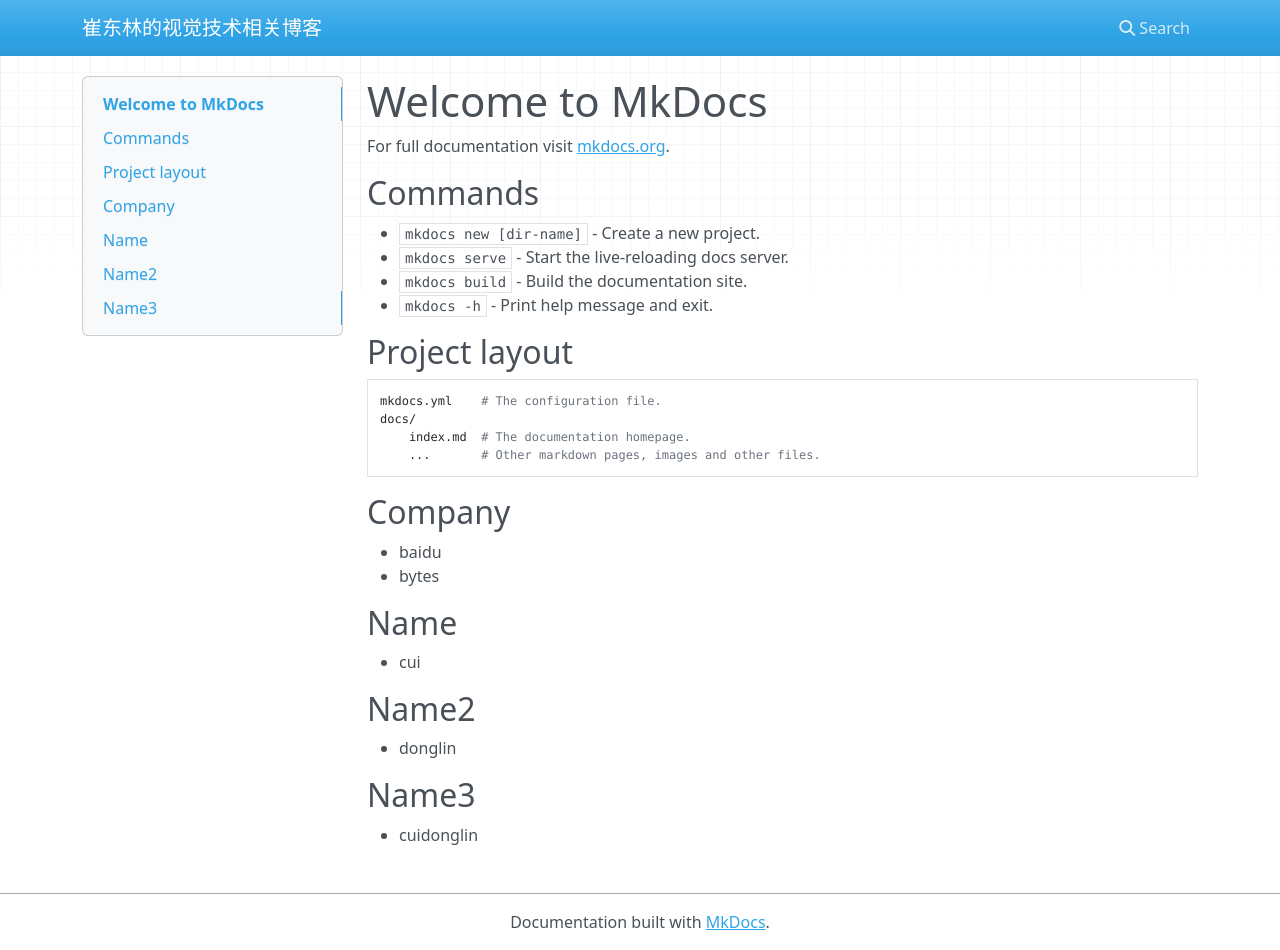
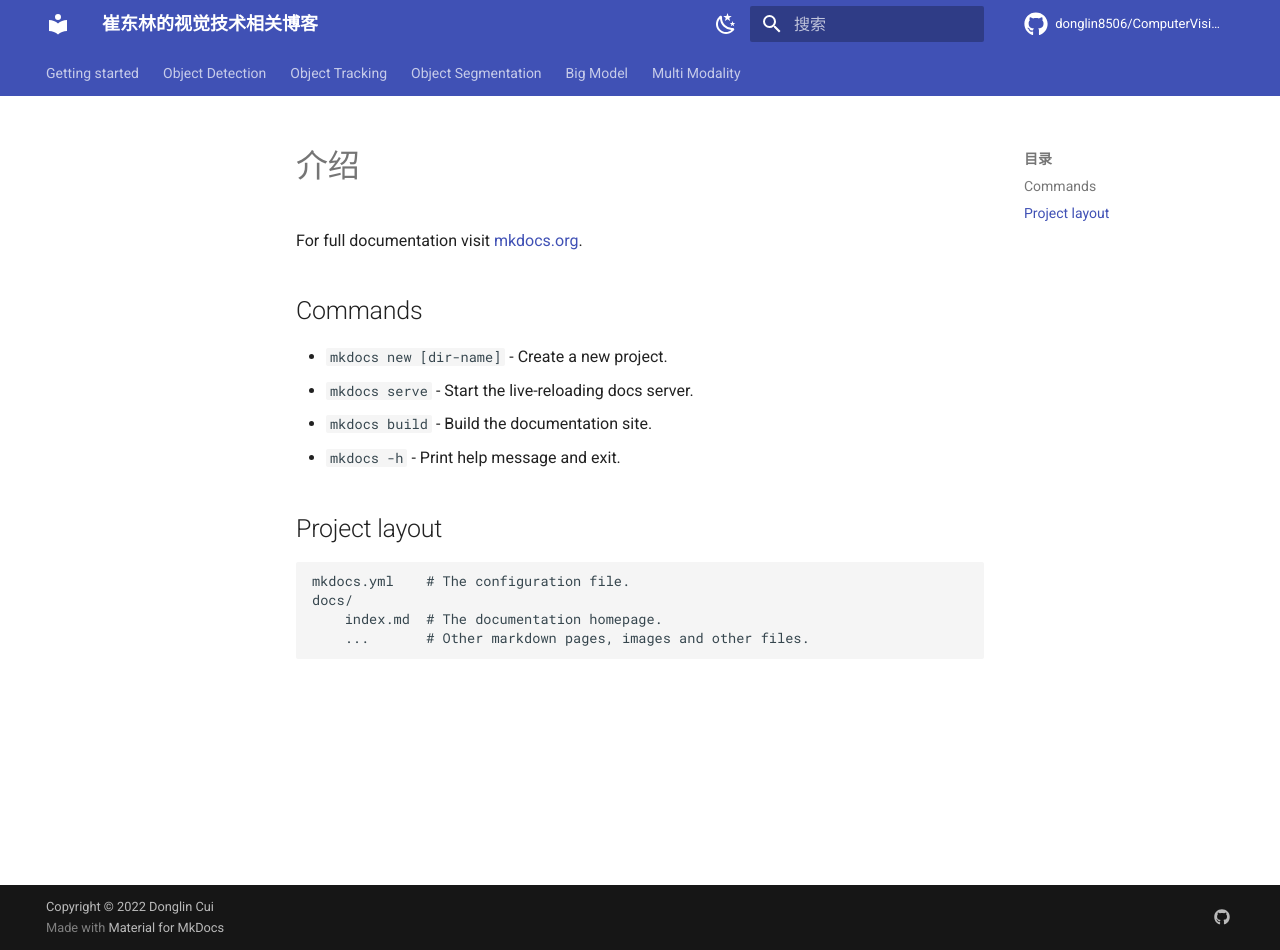
Before and after one commit to donglin8506/Blog, an MkDocs documentation site: the page built from docs/index.md, in a window 1280 px wide and 950 px high. Built offline with MkDocs 1.6.1 and Material for MkDocs 9.7.7, drawn with Linux system fonts in a browser that asks for light colours; nearby versions of some CDN libraries; comment, search, counter and statistics services are not loaded.

Commit message:
first commit

```diff
--- a/docs/index.md
+++ b/docs/index.md
@@ -1,4 +1,4 @@
-# Welcome to MkDocs
+# 介绍
 
 For full documentation visit [mkdocs.org](https://www.mkdocs.org).
 
@@ -15,19 +15,3 @@ For full documentation visit [mkdocs.org](https://www.mkdocs.org).
     docs/
         index.md  # The documentation homepage.
         ...       # Other markdown pages, images and other files.
-## Company
-
-* baidu
-* bytes
-
-## Name
-
-* cui
-
-## Name2
-
-* donglin
-
-## Name3
-
-* cuidonglin
--- a/mkdocs.yml
+++ b/mkdocs.yml
@@ -3,3 +3,53 @@
 site_url: https://donglin8506.github.io/ComputerVisionBlog
 site_author: 崔东林
 site_description: 崔东林的视觉技术相关博客
+
+# Repository
+repo_name: donglin8506/ComputerVisionBlog
+repo_url: https://github.com/donglin8506/ComputerVisionBlog
+
+# Copyright
+copyright: Copyright &copy; 2022 Donglin Cui
+
+theme:
+  name: material
+  language: zh # 一些提示性文字变成中文，例如搜索框的`Search` 变成 `搜索`
+  icon:
+    repo: fontawesome/brands/github # 右上角github标识设置
+  palette: # 页面dark/light切换
+    - scheme: default
+      primary: indigo
+      accent: orange
+      toggle:
+        icon: material/weather-night
+        name: Switch to dark mode
+    - scheme: slate
+      primary: indigo
+      accent: orange
+      toggle:
+        icon: material/weather-sunny
+        name: Switch to light mode
+  font:
+    text: Roboto
+    code: Roboto Mono
+  features:
+    - navigation.tabs # 顶栏使用Tab分割
+    - navigation.top # 返回顶部的按钮 上滑时出现
+    - navigation.indexes # Tab会有一个index.md 而不是打开Tab时显示第一篇文章
+    - navigation.expand # 打开Tab时左侧目录全部展开
+    - search.suggest # 搜索输入一些字母时推荐补全整个单词
+    - search.highlight # 搜索出的文章关键词高亮
+
+extra:
+  social: # icons
+    - icon: fontawesome/brands/github
+      link: https://github.com/donglin8506
+      name: GitHub | Donglin-Cui
+
+nav:
+  - Getting started: GettingStarted.md
+  - Object Detection: ObjectDetection.md
+  - Object Tracking: ObjectTracking.md
+  - Object Segmentation: ObjectSegmentation.md
+  - Big Model: BigModel.md
+  - Multi Modality: MultiModality.md
```
Also changed, not shown: docs/BigModel.md (added), docs/GettingStarted.md (added), docs/MultiModality.md (added), docs/ObjectDetection.md (added), docs/ObjectSegmentation.md (added), docs/ObjectTracking.md (added).
